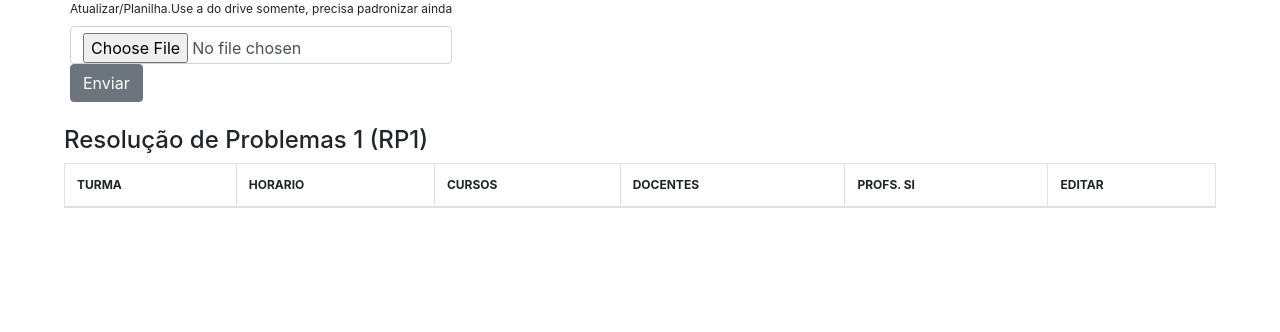
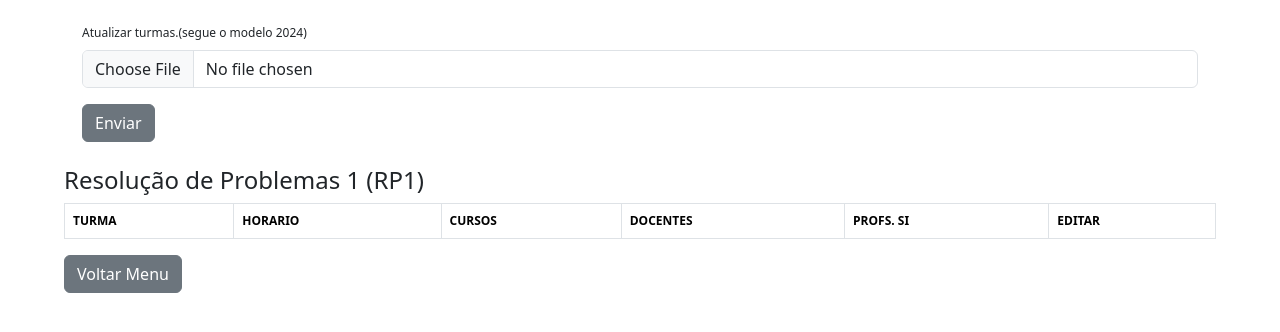
Before and after one commit to lucastoupitzen/ferramenta-graduacao-si, a Django app: page /load_rp1 in a window 1280 px wide. Shown: the top 332 px of the page. Run offline with Django 4.2, Linux system fonts and the light colour scheme; the visitor is signed in with stand-in values (Sample User, id 1); lists and menus that the app fills with data are empty; some libraries are stand-ins or nearby versions.

Commit message:
alerta erro ao carregar rp1

```diff
--- a/table/models.py
+++ b/table/models.py
@@ -121,7 +121,7 @@ class DiaAulaRP1(models.Model):
     dia_semana = models.CharField(max_length=3, choices=dias, default=None)
     horarios = [
         ("08h - 12h", "08h - 12h"),
-        ("14h – 18h", "14h – 18h"),
+        ("14h – 18h", "14h - 18h"),
         ("19h - 22h45", "19h - 22h45"),
     ]
     horario = models.CharField(default=None, max_length=20, choices=horarios)
@@ -146,8 +146,10 @@ class Turmas_RP(models.Model):
 class MtvRestricao(models.Model):
     mtv = models.CharField(max_length=500, default="")
 
+
 class AnoAberto(models.Model):
     Ano = models.DecimalField(max_digits=4, decimal_places=0, default=2022)
+
 
 class Restricao(models.Model):
     PERIODO_CHOICES = (
--- a/table/templates/table/menu.html
+++ b/table/templates/table/menu.html
@@ -83,9 +83,8 @@
             </div>
             <hr>
             <div id="item-2">
-              <h4>Item 2</h4>
-              <p>Grade horária RP1</p>
-                <a href="{% url 'page_rp1' %}">acessar</a>
+                <h4>Grade horária RP1</h4>
+                <a type="button" class="btn btn-secondary" href="{% url 'page_rp1' %}">Acessar</a>
             </div>
             <hr>
             <div id="item-3">
--- a/table/templates/table/rp1Table.html
+++ b/table/templates/table/rp1Table.html
@@ -7,10 +7,9 @@
     <meta name="viewport" content="width=device-width, initial-scale=1.0">
 
     <!-- Carrega o framework Bootstrap -->
-    <link rel="stylesheet" href="https://cdn.jsdelivr.net/npm/bootstrap@4.1.3/dist/css/bootstrap.min.css"
-        integrity="sha384-MCw98/SFnGE8fJT3GXwEOngsV7Zt27NXFoaoApmYm81iuXoPkFOJwJ8ERdknLPMO" crossorigin="anonymous">
+    <link href="https://cdn.jsdelivr.net/npm/bootstrap@5.3.2/dist/css/bootstrap.min.css" rel="stylesheet" integrity="sha384-T3c6CoIi6uLrA9TneNEoa7RxnatzjcDSCmG1MXxSR1GAsXEV/Dwwykc2MPK8M2HN" crossorigin="anonymous">
 
-    <script src="https://cdn.jsdelivr.net/npm/bootstrap@5.1.0/dist/js/bootstrap.min.js"></script>
+    <script src="https://cdn.jsdelivr.net/npm/bootstrap@5.3.2/dist/js/bootstrap.bundle.min.js" integrity="sha384-C6RzsynM9kWDrMNeT87bh95OGNyZPhcTNXj1NW7RuBCsyN/o0jlpcV8Qyq46cDfL" crossorigin="anonymous"></script>
 
     <!-- Carrega a biblioteca jQuery -->
     <script src="https://code.jquery.com/jquery-3.6.0.min.js"></script>
@@ -35,12 +34,45 @@
 </head>
 
 <body>
+    {%if text_erro%}
+    <script>
+        $(document).ready(function () {
+            $('#myMd').modal('show')
+        })
+    </script>
+    {%endif%}
+
+
     <div style="width:90%; font-size: 12px;" class="mx-auto">
+
+        <div class="modal fade" id="myMd" tabindex="-1" aria-labelledby="exampleModalLabel" aria-hidden="true">
+            <div class="modal-dialog">
+              <div class="modal-content">
+                <div class="modal-header">
+                  <h1 class="modal-title fs-5" id="exampleModalLabel">Erro de registro</h1>
+                  <button type="button" class="btn-close" data-bs-dismiss="modal" aria-label="Close"></button>
+                </div>
+                <div class="modal-body">
+                    <p>Turmas não registradas: {{text_erro}}</p>
+                    <p>Verifique se o valor do horário está correto</p>
+                    <ul>
+                        <li>Dias válidos: "Seg", "Ter", "Qua", "Qui", "Sex"</li>
+                        <li>Horários válidos: "08h - 12h", "14h - 18h", "19h - 22h45"</li>
+                        <li> Os dois valores devem estar separados por um espaço</li>
+                    </ul>
+                </div>
+                <div class="modal-footer">
+                  <button type="button" class="btn btn-secondary" data-bs-dismiss="modal">Close</button>
+                </div>
+              </div>
+            </div>
+        </div>
+
         <div id="url-data" data-url="{% url 'save_p' %}"></div>
         <div id="popup" class="popup">
             <div class="popup-content">
                 <span id="closePopup" class="close">&times;</span>
-                <h4>Atribua até 3 professores para a disciplina RP1:</h2>
+                <h4>Atribua professores para RP1</h2>
 
                 <p>Professor:</p>
                 <input type="text" id="prof_rp1" class="form-control autocomplete campo1" placeholder="Digite o nome">
@@ -57,20 +89,16 @@
                 <input type="submit" class="btn btn-secondary" id="submitForm" value="Salvar">
             </div>
         </div>
-        <div class="container mb-4">
-            <div class="row">
-                <div class="sm-4">
-                    <form method="post" action="{% url 'load_rp1' %}" enctype="multipart/form-data">
-                        {% csrf_token %}
+        <div class="container mb-4 mt-4">
+            <form method="post" action="{% url 'load_rp1' %}" enctype="multipart/form-data">
+                {% csrf_token %}
 
-                        <label for="inputFile" class="form-label">Atualizar/Planilha.Use a do drive somente, precisa padronizar ainda</label>
-                        <input type="file" class="form-control" id="inputFile" name="excel_file">
+                <label for="inputFile" class="form-label">Atualizar turmas.(segue o modelo 2024)</label>
+                <input type="file" class="form-control mb-3" id="inputFile" name="excel_file">
+                <button type="submit" class="btn btn-secondary">Enviar</button>
+            </form>
+        </div>
 
-                        <button type="submit" class="btn btn-secondary">Enviar</button>
-                    </form>
-                </div>
-            </div>
-        </div>
         <h4>Resolução de Problemas 1 (RP1)</h4>
         <table class="table table-bordered table-hover">
             <thead>
@@ -91,7 +119,7 @@
 
                     <td>{{ query.codigo}}</td>
                     {% for d in query.diaaularp1_set.all%}
-                    <td class="text-nowrap">{{ d.dia_semana }} {{d.horario}}</td>
+                    <td class="text-nowrap" style="text-transform: capitalize;">{{ d.dia_semana }} {{d.horario}}</td>
                     {% endfor%}
 
                     <td>{{ query.cursos }}
@@ -109,6 +137,7 @@
                 {%endfor%}
             </tbody>
         </table>
+        <a type="button" class="btn btn-secondary" href="{% url 'menupage' %}">Voltar Menu</a>
     </div>
 </body>
 </html>
--- a/table/urls.py
+++ b/table/urls.py
@@ -13,6 +13,7 @@ urlpatterns = [
     path("", views.menu, name="menupage"),
     path("load_rp1", rp1_table.load_rp1, name="load_rp1"),
     path("page_rp1", rp1_table.page_rp1, name="page_rp1"),
+    path('page_rp1/<str:text>/', rp1_table.page_rp1, name='page_rp1'),
     path("redirect", views.redirect, name="redirect"),
     path("process_file", views.pref_planilha, name="process_file"),
     #path("login/", include("django.contrib.auth.urls")),
--- a/table/views/rp1_table.py
+++ b/table/views/rp1_table.py
@@ -10,61 +10,63 @@ from django.shortcuts import redirect
 
 @login_required
 def load_rp1(request):
-    if request.method == "POST":
-        excel_file = request.FILES.get("excel_file", None)
+    if request.method != "POST":
+        return render(request, "table/rp1Table.html")
 
-        if not excel_file:
-            return redirect("page_rp1")
+    excel_file = request.FILES.get("excel_file", None)
 
-        if not excel_file.name.endswith(".xlsx"):
-            return redirect("page_rp1")
+    if not excel_file:
+        return redirect("page_rp1")
 
-        try:
-            workbook = openpyxl.load_workbook(excel_file)
-            worksheet = workbook.active
+    if not excel_file.name.endswith(".xlsx"):
+        return redirect("page_rp1")
 
-            RP1Turma.objects.filter(ano=AnoAberto.objects.get(id=1).Ano).delete()
+    workbook = openpyxl.load_workbook(excel_file)
+    worksheet = workbook.active
 
-            for row in worksheet.iter_rows(min_row=3, max_col=5, values_only=True):
+    RP1Turma.objects.filter(ano=AnoAberto.objects.get(id=1).Ano).delete()
+    turmas_erro = ""
+
+    for row in worksheet.iter_rows(min_row=3, max_col=5, values_only=True):
+        dias_validos = ("seg", "ter", "qua", "qui", "sex")
+        hrs_validos = ("08h - 12h", "14h - 18h", "19h - 22h45")
+        dia_semana = row[2][0:3].strip()
+        horario = row[2][4:].strip().lower()
+
+        if dia_semana.lower() in dias_validos and horario in hrs_validos:
+            try:
                 new_rp1 = RP1Turma.objects.create(
                     codigo=row[1],
                     profs_adicionais=row[4],
                     cursos=row[3],
                     ano=AnoAberto.objects.get(id=1).Ano
                 )
-                new_rp1.save()
-                dia_semana = row[2][0:3].strip()
-                horario = row[2][4:].strip()
                 DiaAulaRP1(turma_rp1=new_rp1, dia_semana=dia_semana, horario=horario).save()
 
-                # print(f"{new_rp1.codigo}, {new_rp1.profs_adicionais}, {new_rp1.cursos}, {new_rp1.ano}")
-                #print(f"{horario}, {dia_semana}")
+            except Exception as e:
+                print(e)
+                return redirect("page_rp1")
+        else:
+            turmas_erro += f"{row[1]}, "
 
-            return redirect("page_rp1")
-
-        except Exception as e:
-            print(e)
-            return render(
-                request,
-                "table/rp1Table.html",
-                {"error_message": "Ocorreu um erro ao processar o arquivo."},
-            )
-
-    return render(request, "table/rp1Table.html")
+    return redirect("page_rp1", [turmas_erro])
 
 
 @login_required
-def page_rp1(request):
+def page_rp1(request, text=""):
+
     rp1_turmas = RP1Turma.objects.filter(ano=AnoAberto.objects.get(id=1).Ano)
-
     profs_objs = Professor.objects.all()
     auto_profs = {}
     for prof_obj in profs_objs:
         auto_profs[prof_obj.NomeProf] = prof_obj.Apelido
 
+    text = text.replace("[", "").replace("]", "").replace("'", "")
+
     context = {
         "rp1": rp1_turmas,
-        "auto_profs": auto_profs
+        "auto_profs": auto_profs,
+        "text_erro": text
     }
     return render(request, "table/rp1Table.html", context)
 
--- a/table/views/views.py
+++ b/table/views/views.py
@@ -218,10 +218,11 @@ def menu(request):
     dict_incompletas = {}
 
     for disc in discs_incompletas:
-        turmas = disc.turma_set.filter(Eextra="N").exclude(CoDisc__CoDisc="ACH0041")
+        turmas = disc.turma_set.filter(Eextra="N", Ano=ano).exclude(CoDisc__CoDisc="ACH0041")
         turmas_obrig = [2, 4, 94]
         if turmas:
             for tur in turmas:
+                print(tur.CodTurma)
                 turmas_obrig.remove(tur.CodTurma)
 
         formatted_turmas = [f"{num:02d}" for num in turmas_obrig]
```
Also changed, not shown: table/migrations/0019_alter_diaaularp1_horario.py (added).
